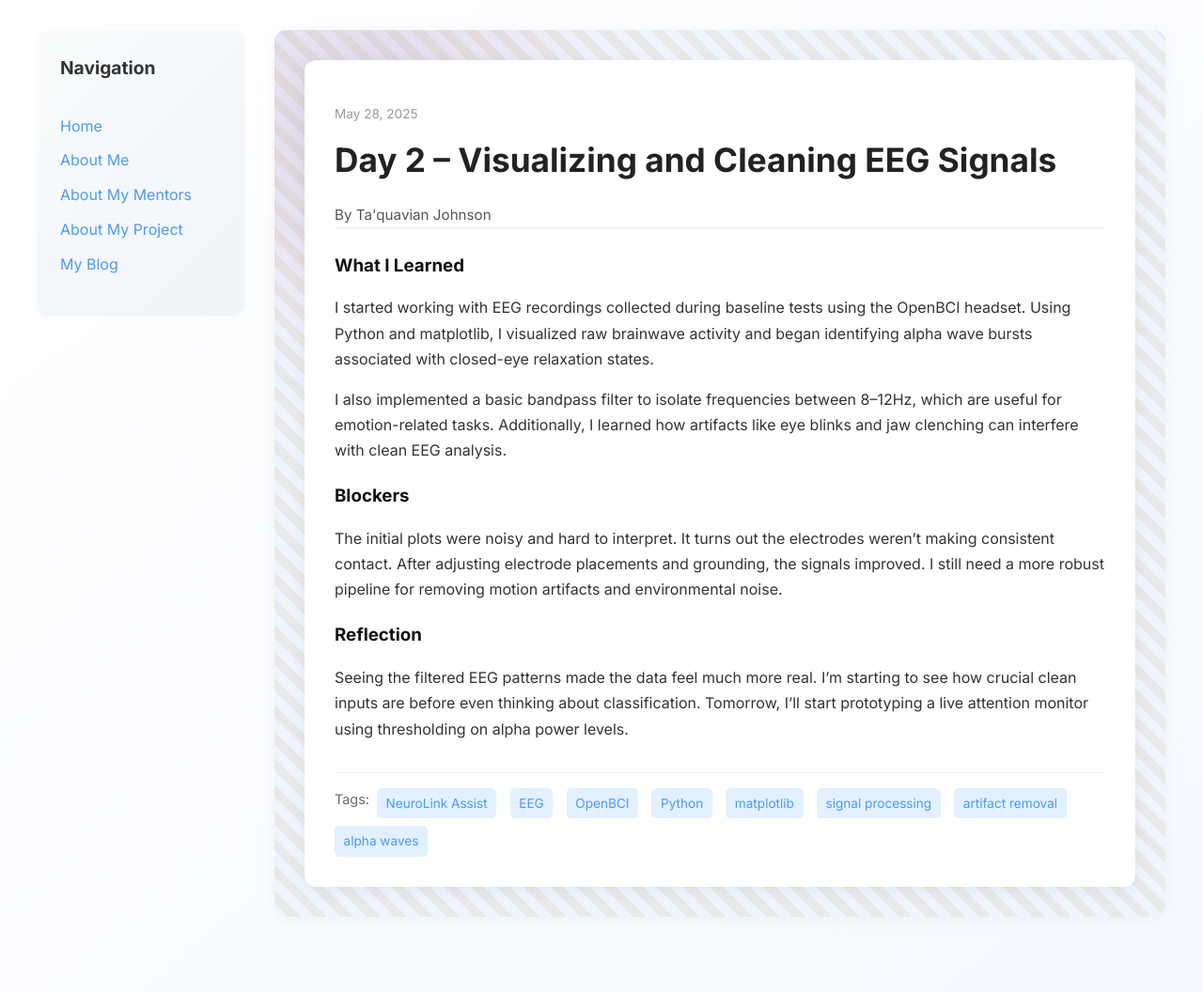
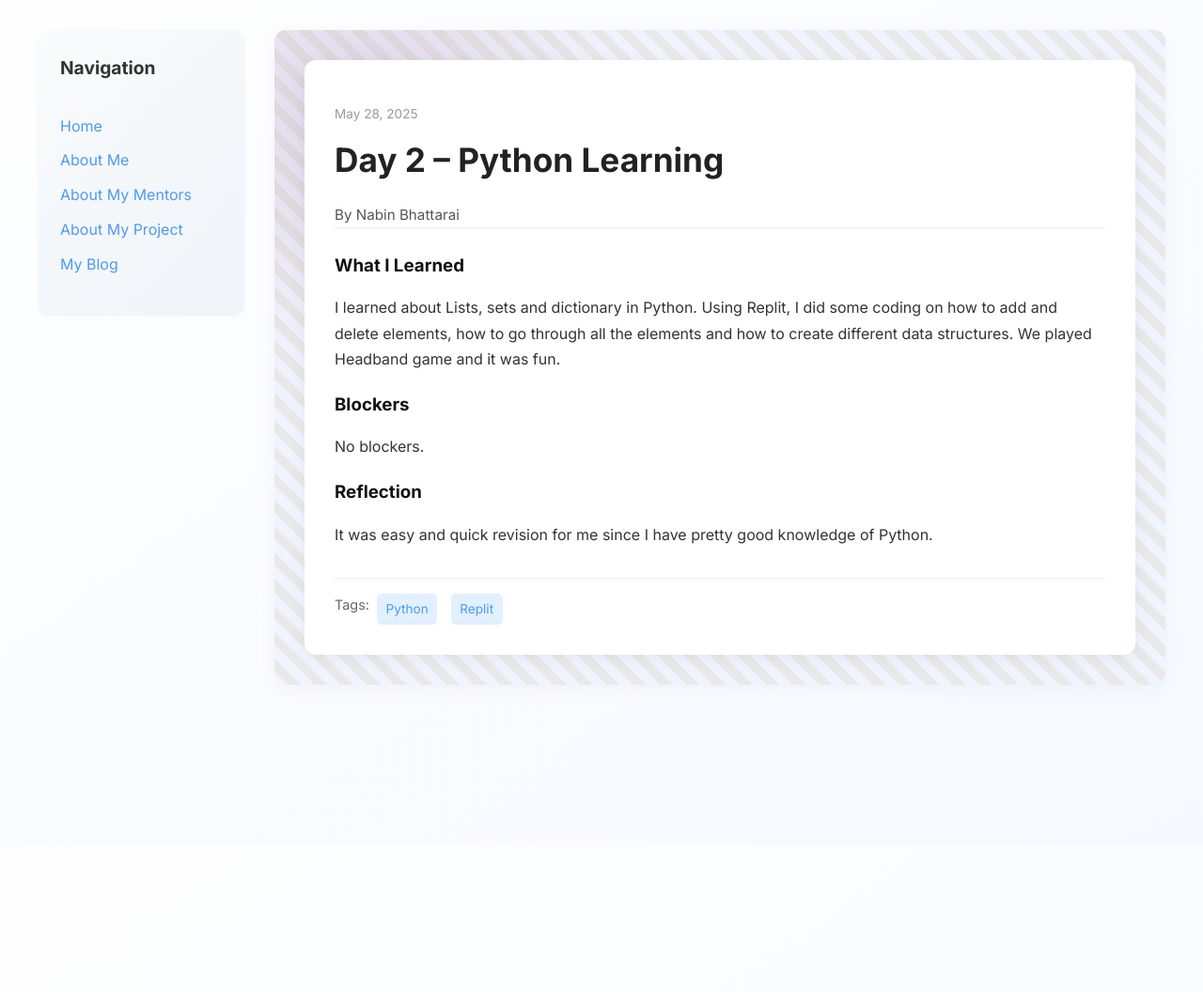
Before and after one commit to bhattarainabin2055/bhattarainabin2055.github.io, a Jekyll site: the page built from _posts/2025-05-28-day-2.md, in a window 1280 px wide. Shown: the whole page at 94% size. Built offline with Jekyll 4.4.1, drawn with Linux system fonts in a browser that asks for light colours; after the commit the page ends 900 px from its top, so only the background shows below that.

Commit message:
Update 2025-05-28-day-2.md

```diff
--- a/_posts/2025-05-28-day-2.md
+++ b/_posts/2025-05-28-day-2.md
@@ -1,19 +1,16 @@
 ---
 layout: post
-title: "Day 2 – Visualizing and Cleaning EEG Signals"
+title: "Day 2 – Python Learning "
 date: 2025-05-28
-author: Ta'quavian Johnson
+author: Nabin Bhattarai
 permalink: /day2.html
-tags: ["NeuroLink Assist", "EEG", "OpenBCI", "Python", "matplotlib", "signal processing", "artifact removal", "alpha waves"]
+tags: ["Python", "Replit"]
 
 what_i_learned: |
-  I started working with EEG recordings collected during baseline tests using the OpenBCI headset. Using Python and matplotlib, I visualized raw brainwave activity and began identifying alpha wave bursts associated with closed-eye relaxation states.
-
-  I also implemented a basic bandpass filter to isolate frequencies between 8–12Hz, which are useful for emotion-related tasks. Additionally, I learned how artifacts like eye blinks and jaw clenching can interfere with clean EEG analysis.
-
+  I learned about Lists, sets and dictionary in Python. Using Replit, I did some coding on how to add and delete elements, how to go through all the elements and how to create different data structures. We played Headband game and it was fun.
 blockers: |
-  The initial plots were noisy and hard to interpret. It turns out the electrodes weren’t making consistent contact. After adjusting electrode placements and grounding, the signals improved. I still need a more robust pipeline for removing motion artifacts and environmental noise.
+  No blockers.
 
 reflection: |
-  Seeing the filtered EEG patterns made the data feel much more real. I’m starting to see how crucial clean inputs are before even thinking about classification. Tomorrow, I’ll start prototyping a live attention monitor using thresholding on alpha power levels.
+   It was easy and quick revision for me since I have pretty good knowledge of Python.
 ---
```
